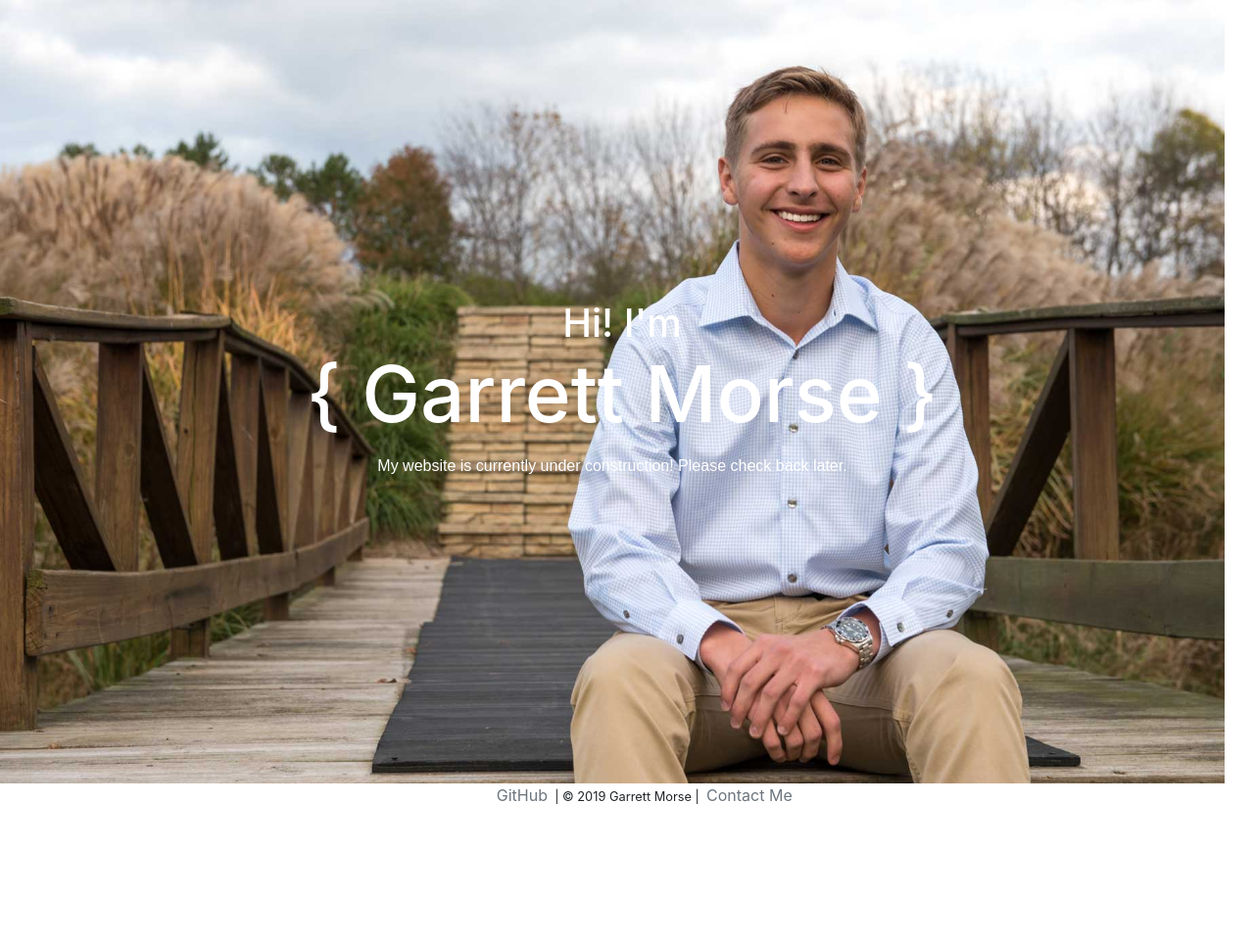
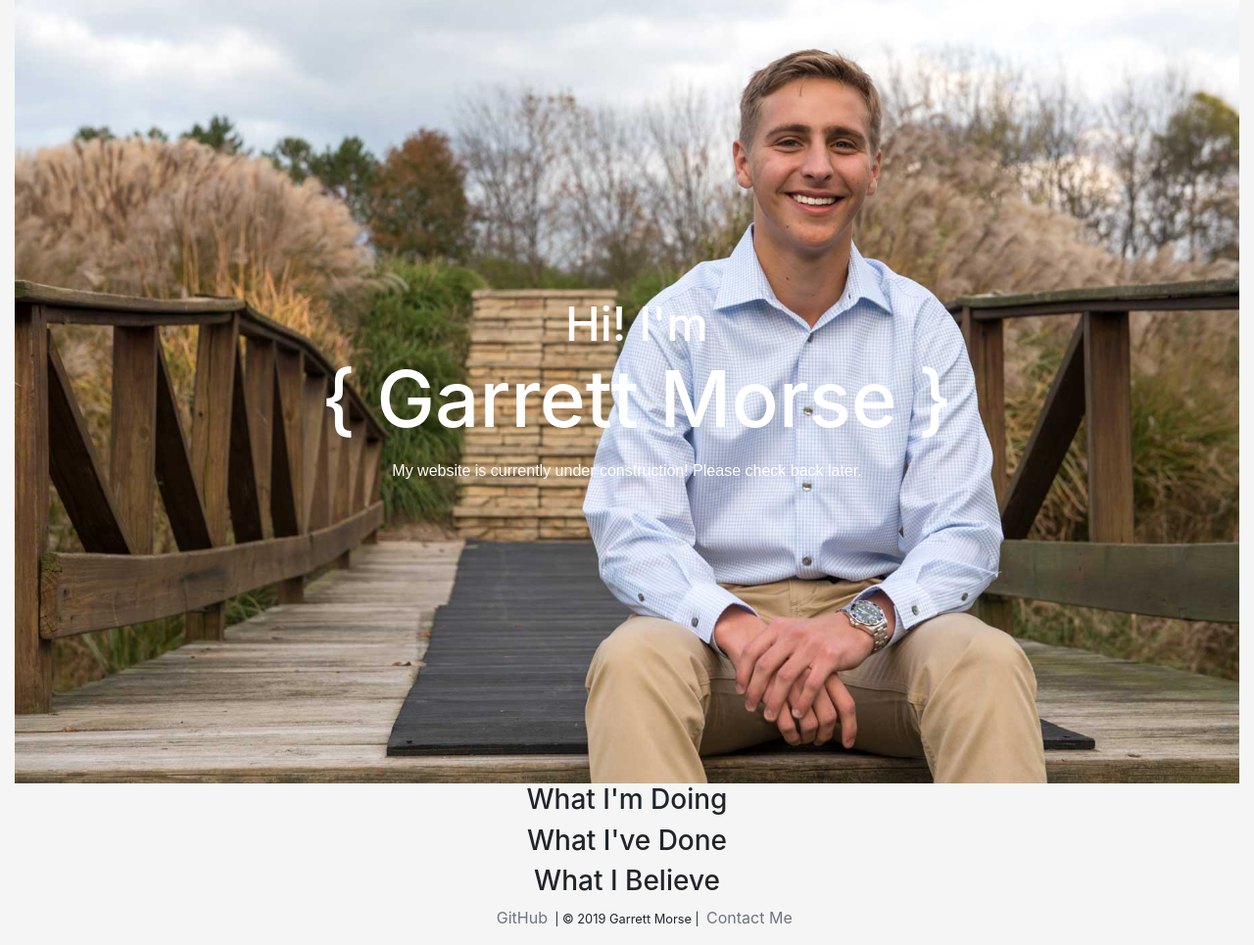
Before and after one commit to garrettmorse/garrettmorse.github.io, a plain HTML site: page index.html in a window 1280 px wide. Shown: the whole page at 98% size. Before the commit the page ends 840 px from the top, so only its background shows below. Drawn offline with nearby package versions, Linux system fonts and the light colour scheme.

Commit message:
Updating Site

```diff
--- a/css/stylesheet.css
+++ b/css/stylesheet.css
@@ -1,5 +1,5 @@
 body {
-  background-color: #ffffff;
+  background-color: whitesmoke;
 }
 
 #first {
@@ -7,8 +7,10 @@ body {
   background-repeat: no-repeat;
   background-size: cover;
   background-attachment: fixed;
+  background-position: 50% 50%;
   max-width: 100%;
   height: auto;
+  position: relative;
 }
 
 .row.no-gutters {
--- a/index.html
+++ b/index.html
@@ -21,33 +21,37 @@
   </head>
   <body onload="javascript:ScaleSize();" onresize="history.go(0)">
     <div class="container-fluid">
-      <div
-        id="first"
-        style="height: auto; max-width:100%;"
-        class="row d-flex min-vh-100"
+      <div id="first" class="row d-flex min-vh-100 no-gutters">
+        <div class="align-self-md-center col">
+          <h1 style="font-size: 6vh" ; class="text-center text-white">
+            Hi! I'm
+            <p style="font-size: 10vh;">{ Garrett Morse }</p>
+          </h1>
+          <h6
+            class="text-center text-white"
+            style="font-size: 2vh; font-family:sans-serif;"
           >
-        <div class="col-md-2"></div>
-        <div class="align-self-md-center col">
-          <h1 class="text-center text-white">
-            Hi! I'm
-            <p style="font-size: 2em">{ Garrett Morse }</p>
-          </h1>
-          <h6 class="text-center text-white" style="font-family:sans-serif;">
             My website is currently under construction! Please check back later.
           </h6>
         </div>
-        <div class="align-sel"></div>
-        <div class="col-md-2"></div>
       </div>
       <div class="row d-flex">
-        <!-- <div class="col text-center"><h4>What I'm Doing</h4></div> -->
+        <div class="col text-center">
+          <h4 style="font-size: 3.5vh;">What I'm Doing</h4>
+        </div>
       </div>
       <div class="row d-flex">
-        <!-- <div class="col text-center"><h4>What I've Done</h4></div> -->
+        <div class="col text-center">
+          <h4 style="font-size: 3.5vh;">What I've Done</h4>
+        </div>
+      </div>
+      <div class="row d-flex">
+        <div class="col text-center">
+          <h4 style="font-size: 3.5vh;">What I Believe</h4>
         </div>
       </div>
 
-    <footer class="container-fluid">
+      <footer style="font-size: 2vh;" class="container-fluid">
         <div class="row no-gutters">
           <div class="col-sm text-right">
             <a
@@ -66,5 +70,6 @@
           </div>
         </div>
       </footer>
+    </div>
   </body>
 </html>
```
Lines whose indentation alone changed are shown as unchanged.
